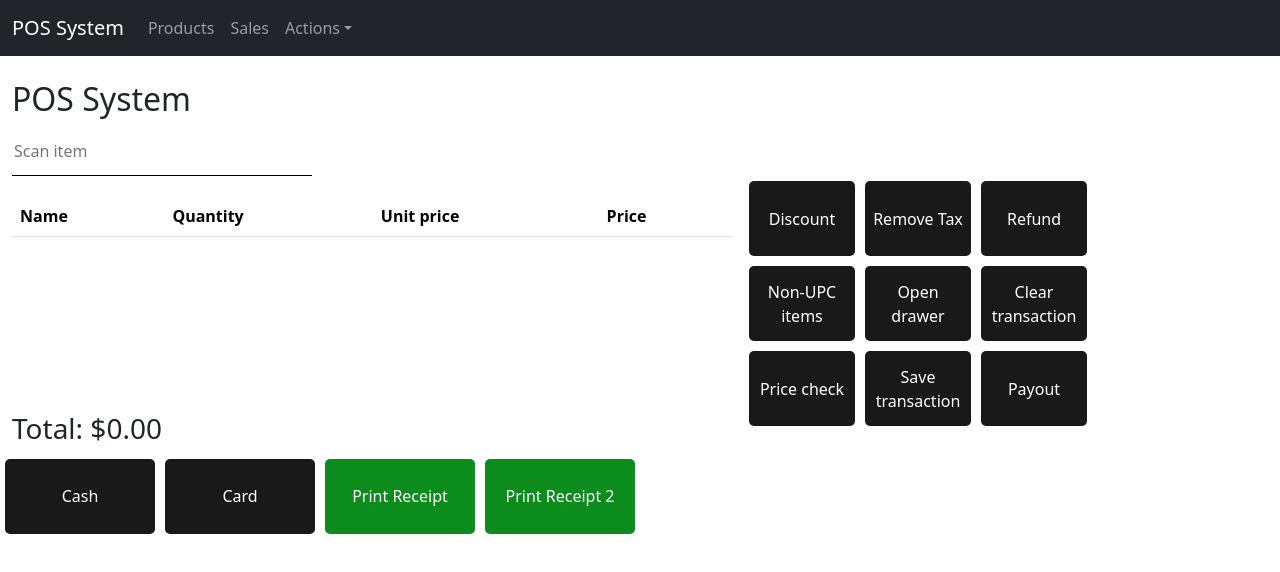
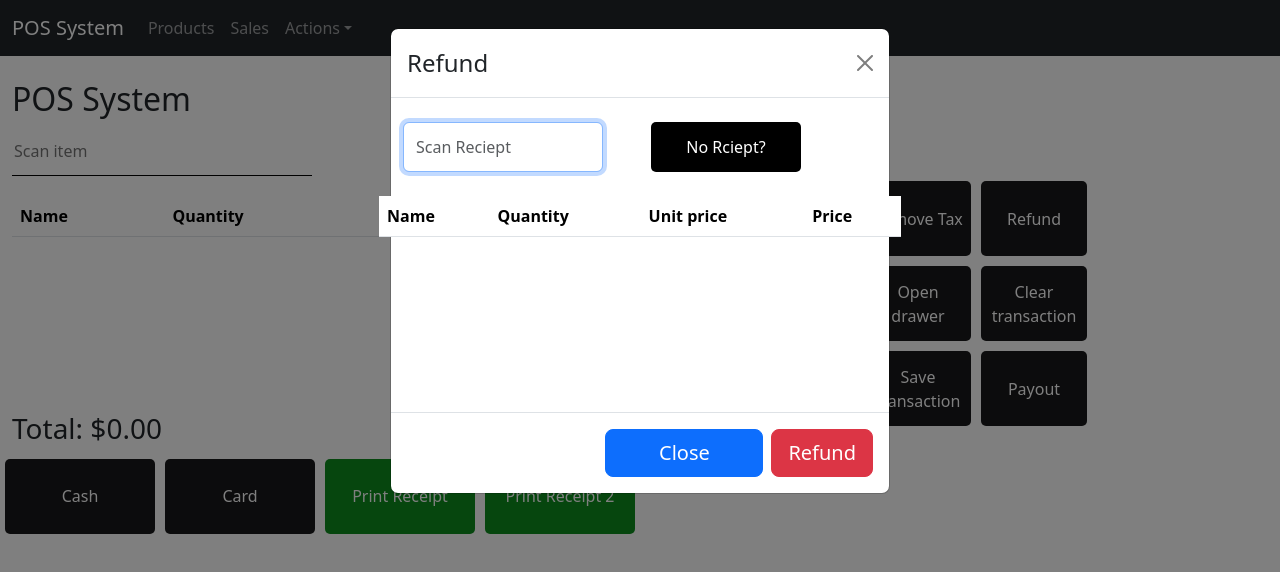
Before and after one commit to magedbebawy/pos-frontend, a React (Create React App) app: page / in a window 1280 px wide. Both pictures are taken after a click on the button "Refund". Shown: the top 572 px of the page. Built offline with nearby package versions, Linux system fonts and the light colour scheme.

Commit message:
refund functions part 1

```diff
--- a/src/components/POS/Pos.js
+++ b/src/components/POS/Pos.js
@@ -16,10 +16,14 @@ import {
     removeTax
 } from '../../redux/actions/transactionActions';
 import prod from '../../products';
+import trans from '../../sales';
+import soldItems from '../../productsSold';
 
 const POS = () => {
     const inputRef = useRef(null);
     const priceCheckRef = useRef(null);
+    const refundRef = useRef(null);
+    const refundItemRef = useRef(null);
     const dispatch = useDispatch();
     const items = useSelector(state => state.transaction.items);
     const total = useSelector(state => state.transaction.total);
@@ -33,6 +37,12 @@ const POS = () => {
     const [ showPriceCheck, setShowPriceCheck ] = useState(false);
     const [ checkItem, setCheckItem ] = useState('');
     const [ checkItemBarcode, setCheckItemBarcode ] = useState('');
+    const [ showRefund, setShowRefund] = useState(false);
+    const [ noReciept, setNoReciept ] = useState(false);
+    const [ transNumber, setTransNumber ] = useState('');
+    const [ itemNumber, setItemNumber ] = useState('');
+    const [ itemsToRefund, setItemsToRefund ] = useState([]);
+    const [ soldProds, setSoldProds ] = useState([]);
     // const handleClose = () => setShow(false);
     // const handleShow = () => setShow(true);
     const [ currItem, setCurrItem ] = useState('');
@@ -49,7 +59,7 @@ const POS = () => {
         inputRef.current.focus();
 
         const handleBlur = () => {
-            if (inputRef.current && !showEdit && !showDiscount && !showPriceCheck) {
+            if (inputRef.current && !showEdit && !showDiscount && !showPriceCheck && !showRefund) {
                 inputRef.current.focus();
             }
         };
@@ -58,6 +68,14 @@ const POS = () => {
             priceCheckRef.current && priceCheckRef.current.focus();
         };
 
+        if(showRefund && !noReciept) {
+            refundRef.current && refundRef.current.focus();
+        }
+
+        if(showRefund && noReciept) {
+            refundItemRef.current && refundItemRef.current.focus();
+        }
+
         inputRef.current.addEventListener('blur', handleBlur);
 
         return () => {
@@ -65,7 +83,7 @@ const POS = () => {
                 inputRef.current.removeEventListener('blur', handleBlur);
             }
         };
-    }, [showEdit, showDiscount, showPriceCheck]);
+    }, [showEdit, showDiscount, showPriceCheck, showRefund, noReciept]);
 
 
     const handlePrintReceipt = () => {
@@ -139,6 +157,21 @@ const POS = () => {
         // Handle other payment logic here, like printing the receipt.
     };
 
+    // A function to get transaction details based on transaction id
+    const getTrans = (id) => {
+        console.log(trans);
+        const transaction = trans.filter(item => item.id == id);
+        console.log('trans', transaction);
+        return transaction;
+    }
+
+    // A function to get all sold products per transaction by transaction ID
+    const getSoldItems = (id) => {
+        const soldProds = soldItems.filter(item => item.transactio_id == id);
+        console.log('products sold', soldProds);
+        return soldProds;
+    }
+
     return (
         <div className="container mt-4 row">
             <div className='col-lg-8'>
@@ -183,10 +216,10 @@ const POS = () => {
                     </tbody>
                 </table>
                 {
-                    discount > 0 ? <h6>Discount: ${discount.toFixed(2)}</h6> : ''
+                    discount != 0 ? <h6>Discount: ${discount.toFixed(2)}</h6> : ''
                 }
                 {
-                    taxes > 0 ? <h6>Taxes: ${taxes.toFixed(2)}</h6> : ''
+                    taxes != 0 ? <h6>Taxes: ${taxes.toFixed(2)}</h6> : ''
                 }
                 <h3>Total: ${total.toFixed(2)}</h3>
 
@@ -235,7 +268,7 @@ const POS = () => {
                                 dispatch(addTax());
                             }}>Add Tax</button>
                         }
-                        <button className='col customBtn'>Refund</button>
+                        <button className='col customBtn' onClick={() => setShowRefund(true)}>Refund</button>
                     </div>
                     <div className='row'>
                         <button className='col customBtn'>Non-UPC items</button>
@@ -374,6 +407,80 @@ const POS = () => {
                     </button>
                 </Modal.Footer>
             </Modal>
+            <Modal show={showRefund} onHide={() => setShowRefund(false)}>
+                <Modal.Header closeButton>
+                    <Modal.Title>Refund</Modal.Title>
+                </Modal.Header>
+                    <div className='row'>
+                        <input disabled={noReciept} ref={refundRef} type='text'
+                        className='form-control inputReciept m-4' placeholder='Scan Reciept'
+                        onChange={(e) => {setTransNumber(e.target.value)}}
+                        onKeyDown={event => {
+                            if (event.key === 'Enter') {
+                                console.log('trans number', transNumber);
+                                const transacton = getTrans(transNumber);
+                                setSoldProds(getSoldItems(transNumber));
+                            }
+                        }}/>
+                        <button className='btnRefund m-4' onClick={() => {
+                            setNoReciept(!noReciept)
+                            refundItemRef.current && refundItemRef.current.focus();
+                            }}>{!noReciept ? 'No Rciept?' : 'Have a reciept?'}</button>
+
+                        <table className="table tableBody">
+                            <thead>
+                                <tr>
+                                    <th>Name</th>
+                                    <th>Quantity</th>
+                                    <th>Unit price</th>
+                                    <th>Price</th>
+                                </tr>
+                            </thead>
+                            <tbody>
+                                {soldProds.map(item => (
+                                    <tr key={item.product_id} onClick={() => {
+                                        setCurrItem(item);
+                                        setShowEdit(true);
+                                        }}>
+                                        <td>{item.product_name}</td>
+                                        <td>{item.quantity}</td>
+                                        <td>${item.price.toFixed(2)}</td>
+                                        <td>${item.totalPrice.toFixed(2)}</td>
+                                    </tr>
+                                ))}
+                            </tbody>
+                        </table>
+                        {
+                            noReciept ? <div>
+                                <input
+                                ref={refundItemRef} type='text'
+                                className='form-control inputReciept m-4'
+                                placeholder='Scan Item'
+                                onChange={(e) => { setItemNumber(e.target.value)}}
+                                onKeyDown={event => {
+                                    if (event.key === 'Enter') {
+                                        console.log('item number', itemNumber);
+                                    }
+                                }}
+                                />
+                            </div> : ''
+                        }
+                    </div>
+                <Modal.Footer>
+                    <button className='btn btn-lg btn-primary col-md-4' onClick={() => {
+                        setShowRefund(false);
+                        setNoReciept(false);
+                        }}>
+                        Close
+                    </button>
+                    <button className='btn btn-lg btn-danger' onClick={() => {
+                        setShowRefund(false);
+                        setNoReciept(false);
+                        }}>
+                        Refund
+                    </button>
+                </Modal.Footer>
+            </Modal>
         </div>
     );
 }
--- a/src/components/POS/pos.css
+++ b/src/components/POS/pos.css
@@ -37,3 +37,16 @@
     border: none;
     border-radius: 5px;
 }
+
+.inputReciept {
+    width: 200px;
+}
+
+.btnRefund {
+    width: 150px;
+    color: white;
+    background-color: black;
+    height: 50px;
+    border-radius: 5px;
+    border: none;
+}
--- /dev/null
+++ b/src/productsSold.js
@@ -0,0 +1,28 @@
+const productsSold = [
+    {
+        transactio_id: 1,
+        product_id: '0012345678903',
+        product_name: 'Chocolate Bar',
+        quantity: 2,
+        price: 2.00,
+        totalPrice: 4.00
+    },
+    {
+        transactio_id: 1,
+        product_id: '0012345678905',
+        product_name: 'Banana Bunch',
+        quantity: 3,
+        price: 4.50,
+        totalPrice: 9.00
+    },
+    {
+        transactio_id: 1,
+        product_id: '0012345679002',
+        product_name: 'Eraser Pack',
+        quantity: 1,
+        price: 2.50,
+        totalPrice: 5.00
+    }
+];
+
+module.exports = productsSold;
```
